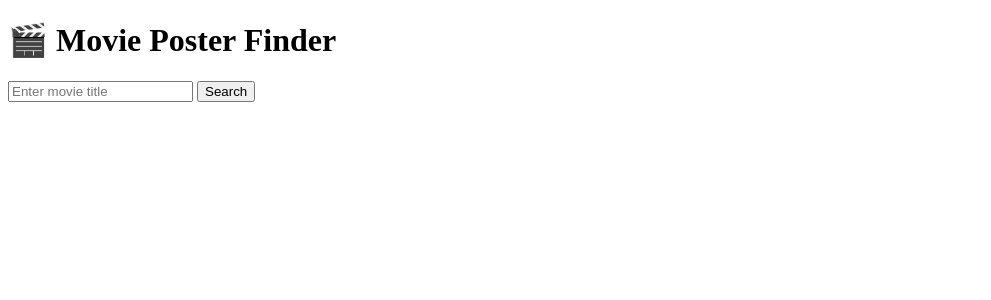
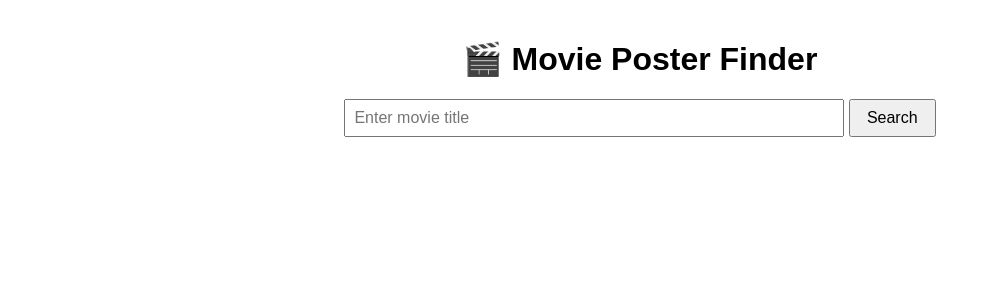
Before and after one commit to andrew-m-vick/movie-posters, a Flask app: page / in a window 1280 px wide. Shown: the top 300 px of the page, without its empty margins (0-991 px from the left). Run offline with Flask 3, Linux system fonts and the light colour scheme.

Commit message:
update layout

```diff
--- a/app.py
+++ b/app.py
@@ -4,7 +4,7 @@ import os
 
 app = Flask(__name__)
 
-api_key = os.environ.get("OMDB_API_KEY")  # Pulled from Render env variable
+api_key = os.environ.get("OMDB_API_KEY")
 
 def get_poster_url(movie_title):
     url = f"http://www.omdbapi.com/?t={movie_title}&apikey={api_key}"
@@ -13,7 +13,7 @@ def get_poster_url(movie_title):
 
     if 'Poster' in data and data['Poster'] != 'N/A':
         poster_url = data['Poster']
-        modified = poster_url[:poster_url.rfind("SX300")] + "0" + poster_url[poster_url.rfind("SX300"):]
+        modified = poster_url[:poster_url.rfind("._V1_")+5] + "poster.jpg"
         return modified, data.get('Title', movie_title)
     return None, None
 
--- a/templates/index.html
+++ b/templates/index.html
@@ -2,6 +2,35 @@
 <html>
 <head>
     <title>Movie Poster Finder</title>
+    <style>
+        body {
+            font-family: Arial, sans-serif;
+            max-width: 800px;
+            margin: 40px auto;
+            padding: 0 20px;
+            text-align: center;
+        }
+        input {
+            padding: 8px;
+            width: 60%;
+            font-size: 16px;
+        }
+        button {
+            padding: 8px 16px;
+            font-size: 16px;
+            cursor: pointer;
+        }
+        img {
+            width: 100%;
+            max-width: 600px;
+            height: auto;
+            display: block;
+            margin: 20px auto;
+        }
+        .error {
+            color: red;
+        }
+    </style>
 </head>
 <body>
     <h1>🎬 Movie Poster Finder</h1>
@@ -11,12 +40,12 @@
     </form>
 
     {% if error %}
-        <p style="color:red;">{{ error }}</p>
+        <p class="error">{{ error }}</p>
     {% endif %}
 
     {% if poster_url %}
         <h2>{{ title }}</h2>
-        <img src="{{ poster_url }}" alt="{{ title }}" style="max-width:400px;" />
+        <img src="{{ poster_url }}" alt="{{ title }}" />
     {% endif %}
 </body>
 </html>
```
